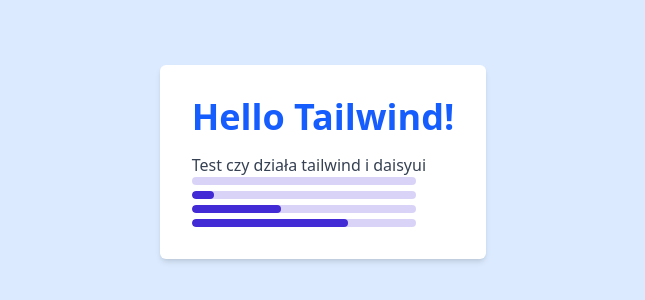
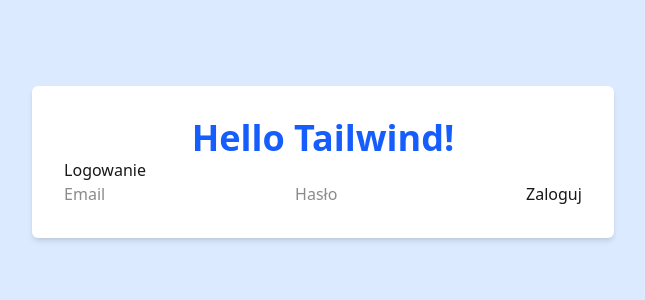
Before and after one commit to w0nsky/wykop-project, a React (Vite) app in the folder frontend/: page / in a window 1280 px wide. Shown: the part 238-538 px from the top of the page, without its empty margins (317-962 px from the left). Built offline with nearby package versions, Linux system fonts and the light colour scheme.

Commit message:
added login

```diff
--- a/frontend/src/App.jsx
+++ b/frontend/src/App.jsx
@@ -1,28 +1,19 @@
-import react from "react";
-import './styles/index.css';
+import LoginForm from "./components/LoginForm";
+import "./styles/index.css";
 
 function App() {
-
   return (
     <>
-    <div className="min-h-screen bg-blue-100 flex items-center justify-center">
-      <div className="bg-white p-8 rounded-md shadow-md">
-        <h1 className="text-4xl font-bold text-center text-blue-600">
-          Hello Tailwind!
-        </h1>
-        <p className="mt-4 text-gray-700">
-          Test czy działa tailwind i daisyui
-        </p>
-        <div className="flex flex-col gap-1.5">
-          <progress className="progress progress-primary w-56" value={0} max="100"></progress>
-          <progress className="progress progress-primary w-56" value="10" max="100"></progress>
-          <progress className="progress progress-primary w-56" value="40" max="100"></progress>
-          <progress className="progress progress-primary w-56" value="70" max="100"></progress>
+      <div className="min-h-screen bg-blue-100 flex items-center justify-center">
+        <div className="bg-white p-8 rounded-md shadow-md">
+          <h1 className="text-4xl font-bold text-center text-blue-600">
+            Hello Tailwind!
+          </h1>
+          <LoginForm />
         </div>
       </div>
-      </div>
     </>
-  )
+  );
 }
 
-export default App
+export default App;
--- a/frontend/src/api.js
+++ b/frontend/src/api.js
@@ -1,23 +1,21 @@
-import axios from "axios"
-import { ACCESS_TOKEN } from "./constants"
+import axios from "axios";
+import { ACCESS_TOKEN } from "./constants";
 
-const api = axios.create(
-    {
-    baseURL: import .meta.env.VITE_API_URL,
-    }
-)
+const api = axios.create({
+  baseURL: import.meta.env.VITE_API_URL,
+});
 
-api.interceptors.request.use((config) => {
+api.interceptors.request.use(
+  (config) => {
     const token = localStorage.getItem(ACCESS_TOKEN);
-    if(token){
-        config.headers.Authorization = `Bearer ${token}`;
+    if (token) {
+      config.headers.Authorization = `Bearer ${token}`;
     }
     return config;
+  },
+  (error) => {
+    return Promise.reject(error);
+  }
+);
 
-    },
-    (error) => {
-        return Promise.reject(error);
-    }
-)
-
-export default api
+export default api;
--- /dev/null
+++ b/frontend/src/components/LoginForm.jsx
@@ -0,0 +1,52 @@
+import React, { useState } from "react";
+import { login } from "../lib/auth";
+
+const LoginForm = () => {
+  const [email, setEmail] = useState("");
+  const [password, setPassword] = useState("");
+  const [error, setError] = useState("");
+  const [loggedIn, setLoggedIn] = useState(false);
+
+  const handleSubmit = async (e) => {
+    e.preventDefault();
+    const result = await login(email, password);
+    if (result.success) {
+      setLoggedIn(true);
+    } else {
+      setError(result.error);
+    }
+  };
+
+  if (loggedIn) {
+    return (
+      <div>
+        <h2>Zalogowano pomyślnie!</h2>
+        {/* Możesz przekierować lub wyświetlić inne treści */}
+      </div>
+    );
+  }
+
+  return (
+    <form onSubmit={handleSubmit}>
+      <h2>Logowanie</h2>
+      <input
+        type="email"
+        value={email}
+        onChange={(e) => setEmail(e.target.value)}
+        placeholder="Email"
+        required
+      />
+      <input
+        type="password"
+        value={password}
+        onChange={(e) => setPassword(e.target.value)}
+        placeholder="Hasło"
+        required
+      />
+      <button type="submit">Zaloguj</button>
+      {error && <p style={{ color: "red" }}>{error}</p>}
+    </form>
+  );
+};
+
+export default LoginForm;
--- /dev/null
+++ b/frontend/src/lib/auth.js
@@ -0,0 +1,20 @@
+import api from "../api";
+import { ACCESS_TOKEN } from "../constants";
+
+export const login = async (email, password) => {
+  try {
+    const response = await api.post("/auth/login", {
+      email,
+      password,
+    });
+    const token = response.data.accessToken;
+    localStorage.setItem(ACCESS_TOKEN, token);
+    return { success: true };
+  } catch (error) {
+    console.error("Błąd logowania:", error);
+    return {
+      success: false,
+      error: error.response?.data?.message || "Błąd logowania",
+    };
+  }
+};
```
Also changed, not shown: 1 other file (tests, documents, lock files or other folders).
